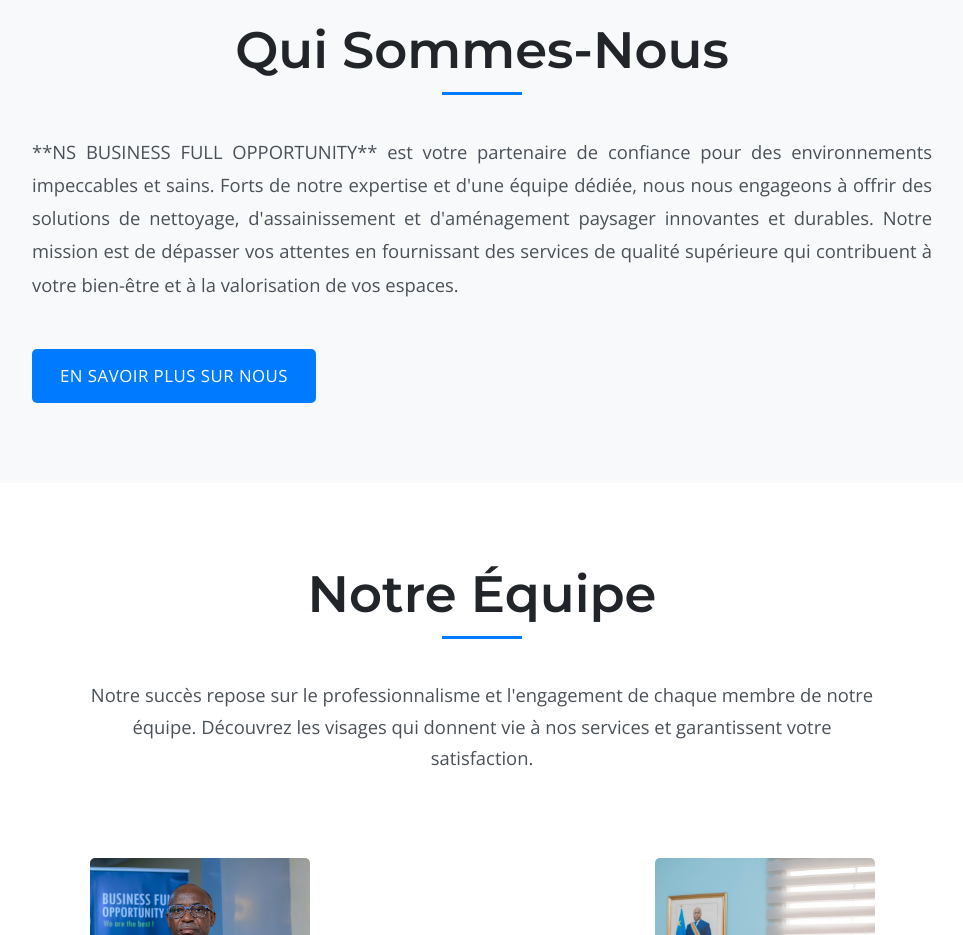
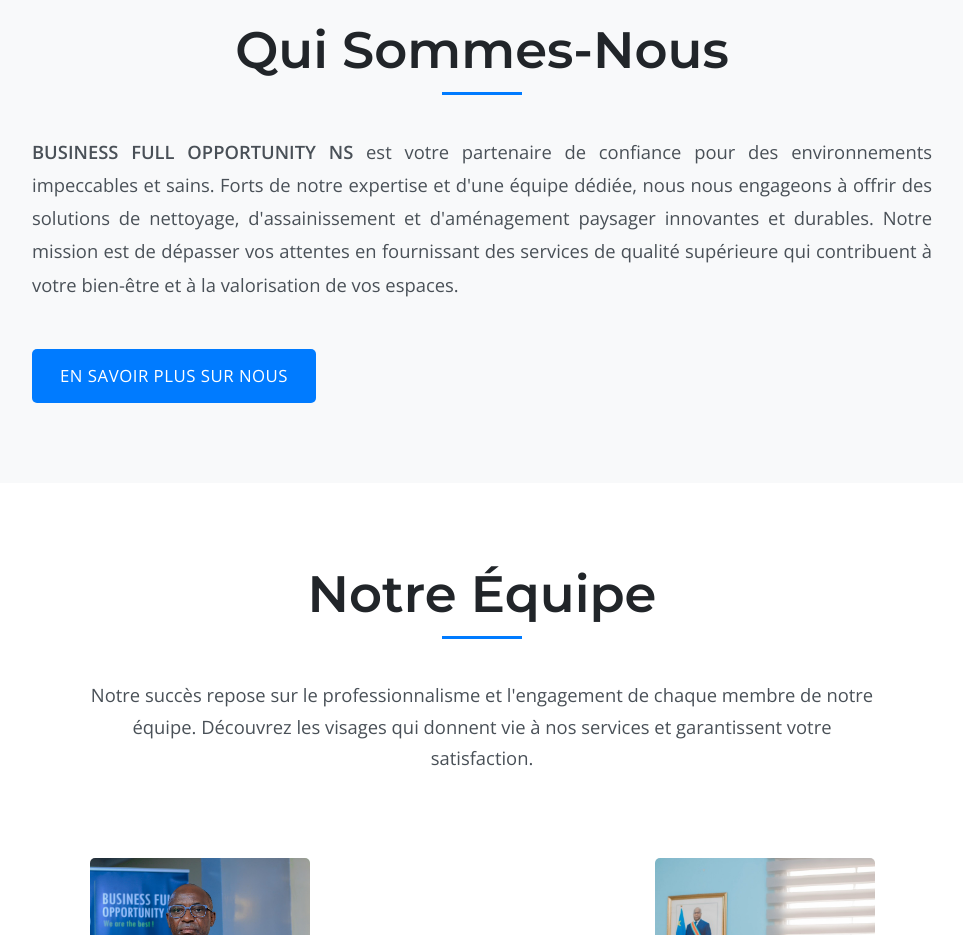
Before and after one commit to Elkim67/Business-Full-Opportunity-NS, a plain HTML site: page index.html in a window 1280 px wide. Shown: the part 1660-2595 px from the top of the page, without its empty margins (158-1121 px from the left). Drawn offline with nearby package versions, Linux system fonts and the light colour scheme.

Commit message:
eighth commit

```diff
--- a/index.html
+++ b/index.html
@@ -94,7 +94,7 @@
             <h2 class="section-title reveal fade-bottom">Qui Sommes-Nous</h2>
             <div class="about-content reveal fade-bottom">
                 <p>
-                    **NS BUSINESS FULL OPPORTUNITY** est votre partenaire de confiance pour des environnements impeccables et sains. Forts de notre expertise et d'une équipe dédiée, nous nous engageons à offrir des solutions de nettoyage, d'assainissement et d'aménagement paysager innovantes et durables. Notre mission est de dépasser vos attentes en fournissant des services de qualité supérieure qui contribuent à votre bien-être et à la valorisation de vos espaces.
+                    <strong>BUSINESS FULL OPPORTUNITY NS</strong> est votre partenaire de confiance pour des environnements impeccables et sains. Forts de notre expertise et d'une équipe dédiée, nous nous engageons à offrir des solutions de nettoyage, d'assainissement et d'aménagement paysager innovantes et durables. Notre mission est de dépasser vos attentes en fournissant des services de qualité supérieure qui contribuent à votre bien-être et à la valorisation de vos espaces.
                 </p>
                 <div class="text-center">
                     <a href="apropos.html" class="btn-primary">En savoir plus sur nous</a>
```
